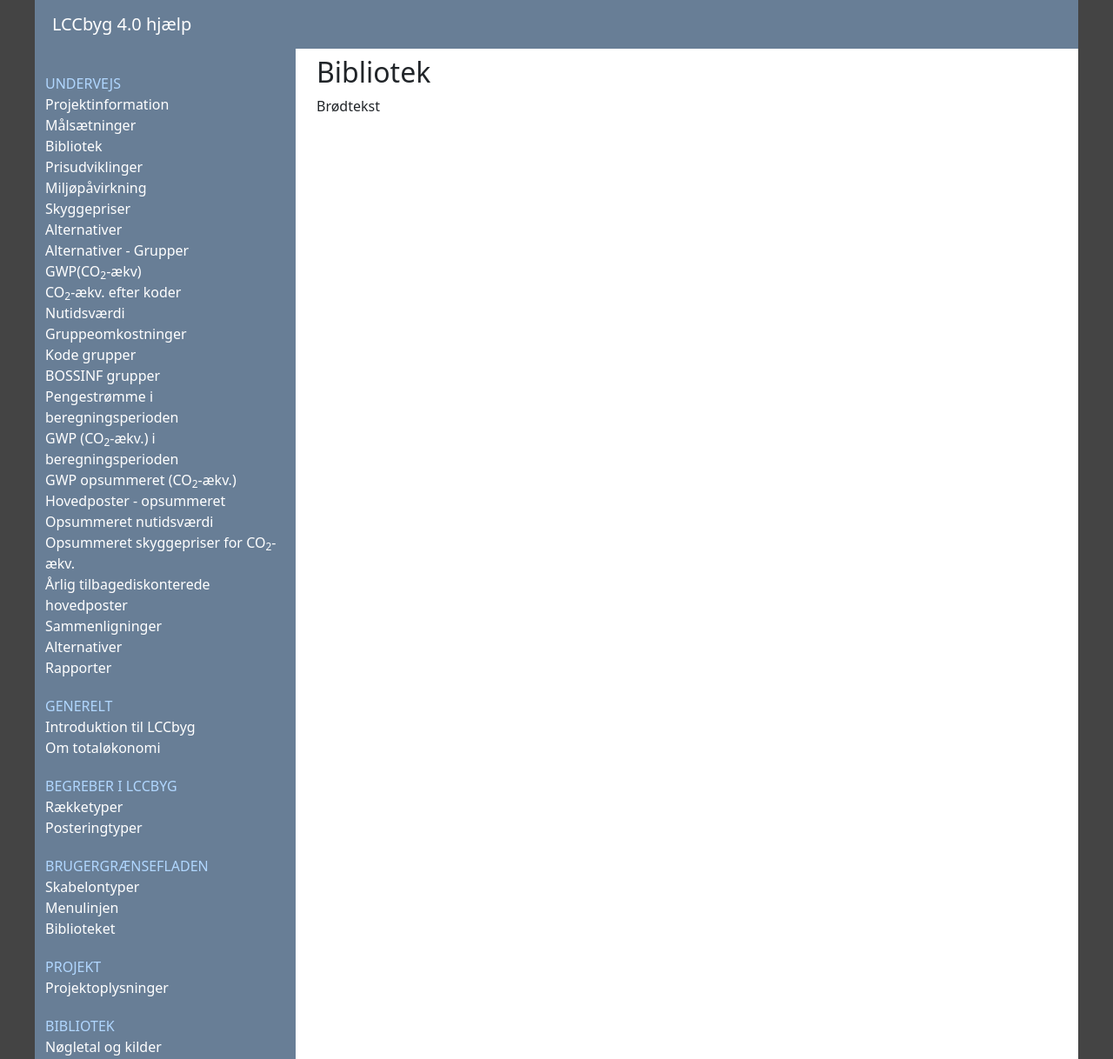
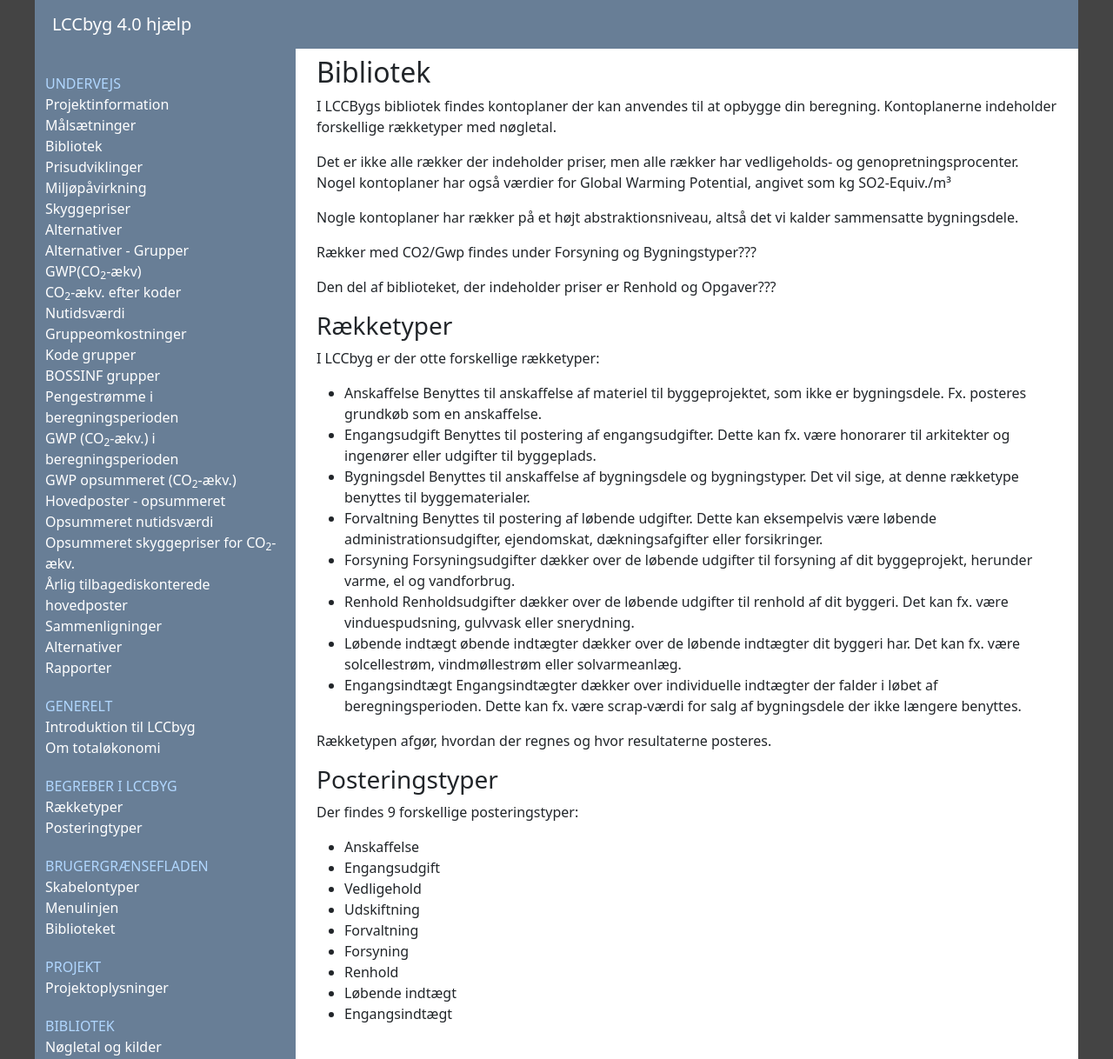
Before and after one commit to LccBuild/lccbyg-docs, a Jekyll site: the page built from docs/help/40/da/library/mainlibraries.md, in a window 1280 px wide. Shown: the whole page at 87% size. Built offline with Jekyll 4.4.1, drawn with Linux system fonts in a browser that asks for light colours.

Commit message:
Update mainlibraries.md

```diff
--- a/docs/help/40/da/library/mainlibraries.md
+++ b/docs/help/40/da/library/mainlibraries.md
@@ -4,4 +4,47 @@ title: "Bibliotek"
 date: "2024-01-01"
 ---
 
-Brødtekst
+
+
+I LCCBygs bibliotek findes kontoplaner der kan anvendes til at opbygge din beregning. Kontoplanerne indeholder forskellige rækketyper med nøgletal.
+
+Det er ikke alle rækker der indeholder priser, men alle rækker har vedligeholds- og genopretningsprocenter. Nogel kontoplaner har også værdier for Global Warming Potential, angivet som kg SO2-Equiv./m³
+
+Nogle kontoplaner har rækker på et højt abstraktionsniveau, altså det vi kalder sammensatte bygningsdele.
+
+Rækker med CO2/Gwp findes under Forsyning og Bygningstyper???
+
+Den del af biblioteket, der indeholder priser er Renhold og Opgaver???
+
+### Rækketyper
+I LCCbyg er der otte forskellige rækketyper:
+- Anskaffelse
+  Benyttes til anskaffelse af materiel til byggeprojektet, som ikke er bygningsdele. Fx. posteres grundkøb som en anskaffelse.
+- Engangsudgift
+  Benyttes til postering af engangsudgifter. Dette kan fx. være honorarer til arkitekter og ingenører eller udgifter til byggeplads.
+- Bygningsdel
+  Benyttes til anskaffelse af bygningsdele og bygningstyper. Det vil sige, at denne rækketype benyttes til byggematerialer.
+- Forvaltning
+  Benyttes til postering af løbende udgifter. Dette kan eksempelvis være løbende administrationsudgifter, ejendomskat, dækningsafgifter eller forsikringer.
+- Forsyning
+  Forsyningsudgifter dækker over de løbende udgifter til forsyning af dit byggeprojekt, herunder varme, el og vandforbrug.
+- Renhold
+  Renholdsudgifter dækker over de løbende udgifter til renhold af dit byggeri. Det kan fx. være vinduespudsning, gulvvask eller snerydning.
+- Løbende indtægt
+  øbende indtægter dækker over de løbende indtægter dit byggeri har. Det kan fx. være solcellestrøm, vindmøllestrøm eller solvarmeanlæg.
+- Engangsindtægt
+  Engangsindtægter dækker over individuelle indtægter der falder i løbet af beregningsperioden. Dette kan fx. være scrap-værdi for salg af bygningsdele der ikke længere benyttes.
+
+Rækketypen afgør, hvordan der regnes og hvor resultaterne posteres.
+
+### Posteringstyper
+Der findes 9 forskellige posteringstyper:
+- Anskaffelse
+- Engangsudgift
+- Vedligehold
+- Udskiftning
+- Forvaltning
+- Forsyning
+- Renhold
+- Løbende indtægt
+- Engangsindtægt
```
